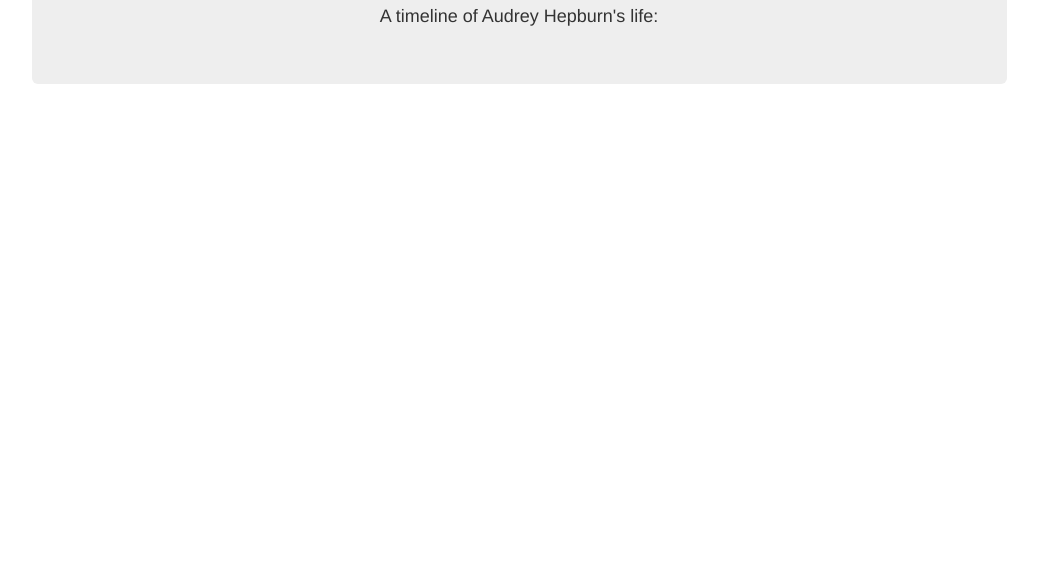
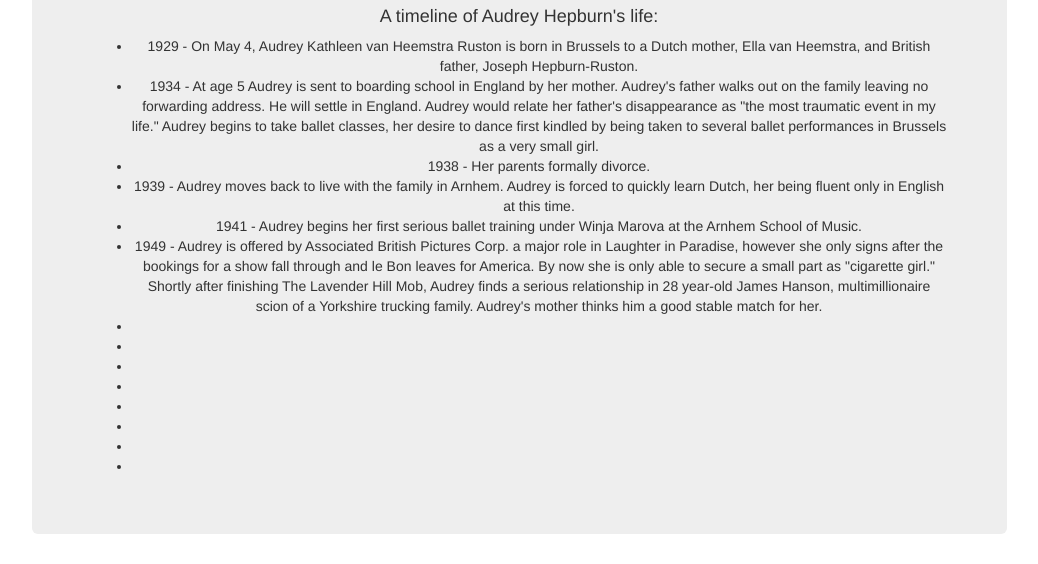
Before and after one commit to sunsplat/fcc_tribute, a plain HTML site: page index.html in a window 1280 px wide. Shown: the part 497-1061 px from the top of the page, without its empty margins (121-1159 px from the left). Before the commit the page ends 800 px from the top, so only its background shows below. Drawn offline with nearby package versions, Linux system fonts and the light colour scheme.

Commit message:
adding timeline

```diff
--- a/index.html
+++ b/index.html
@@ -16,6 +16,35 @@
   				<h3><em>"How shall I sum up my life? I think I've been particularly lucky."</em></h3>
   				<img src="http://www.hercampus.com/sites/default/files/2016/05/04/Audrey-Hepburn-eyebrows.jpg">
   				<h4>A timeline of Audrey Hepburn's life:</h4>
+  				<ul>
+  					<li>
+  						1929 - On May 4, Audrey Kathleen van Heemstra Ruston is born in Brussels to a Dutch mother, Ella van Heemstra, and British father, Joseph Hepburn-Ruston.
+  					</li>
+  					<li> 1934 - At age 5 Audrey is sent to boarding school in England by her mother. Audrey's father walks out on the family leaving no forwarding address. He will settle in England. Audrey would relate her father's disappearance as "the most traumatic event in my life."
+
+						Audrey begins to take ballet classes, her desire to dance first kindled by being taken to several ballet performances in Brussels as a very small girl.</li>
+						<li>1938 - Her parents formally divorce. </li>
+						<li>1939 - Audrey moves back to live with the family in Arnhem. Audrey is forced to quickly learn Dutch, her being fluent only in English at this time.</li>
+						<li>1941 - Audrey begins her first serious ballet training under Winja Marova at the Arnhem School of Music. </li>
+						<li>1949 - Audrey is offered by Associated British Pictures Corp. a major role in Laughter in Paradise, however she only signs after the bookings for a show fall through and le Bon leaves for America. By now she is only able to secure a small part as "cigarette girl."
+						Shortly after finishing The Lavender Hill Mob, Audrey finds a serious relationship in 28 year-old James Hanson, multimillionaire scion of a Yorkshire trucking family. Audrey's mother thinks him a good stable match for her.
+  					</li>
+  					<li>
+  					</li>
+  					<li>
+  					</li>
+  					<li>
+  					</li>
+  					<li>
+  					</li>
+  					<li>
+  					</li>
+  					<li>
+  					</li>
+  					<li>
+  					</li>
+  					<li>
+  					</li>
   			</div>
   		</div>
   	</div>
```
Also changed, not shown: 1 other file.
